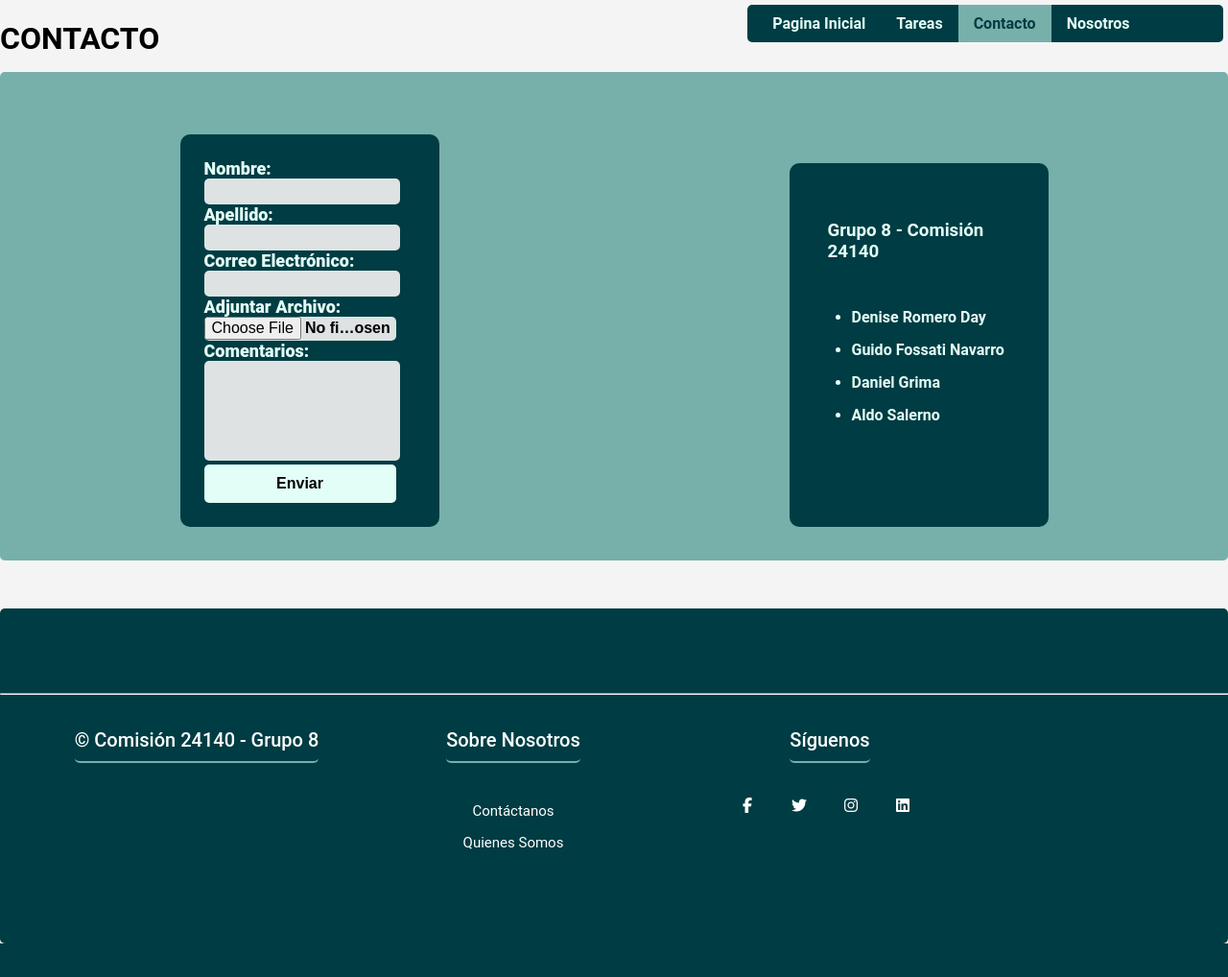
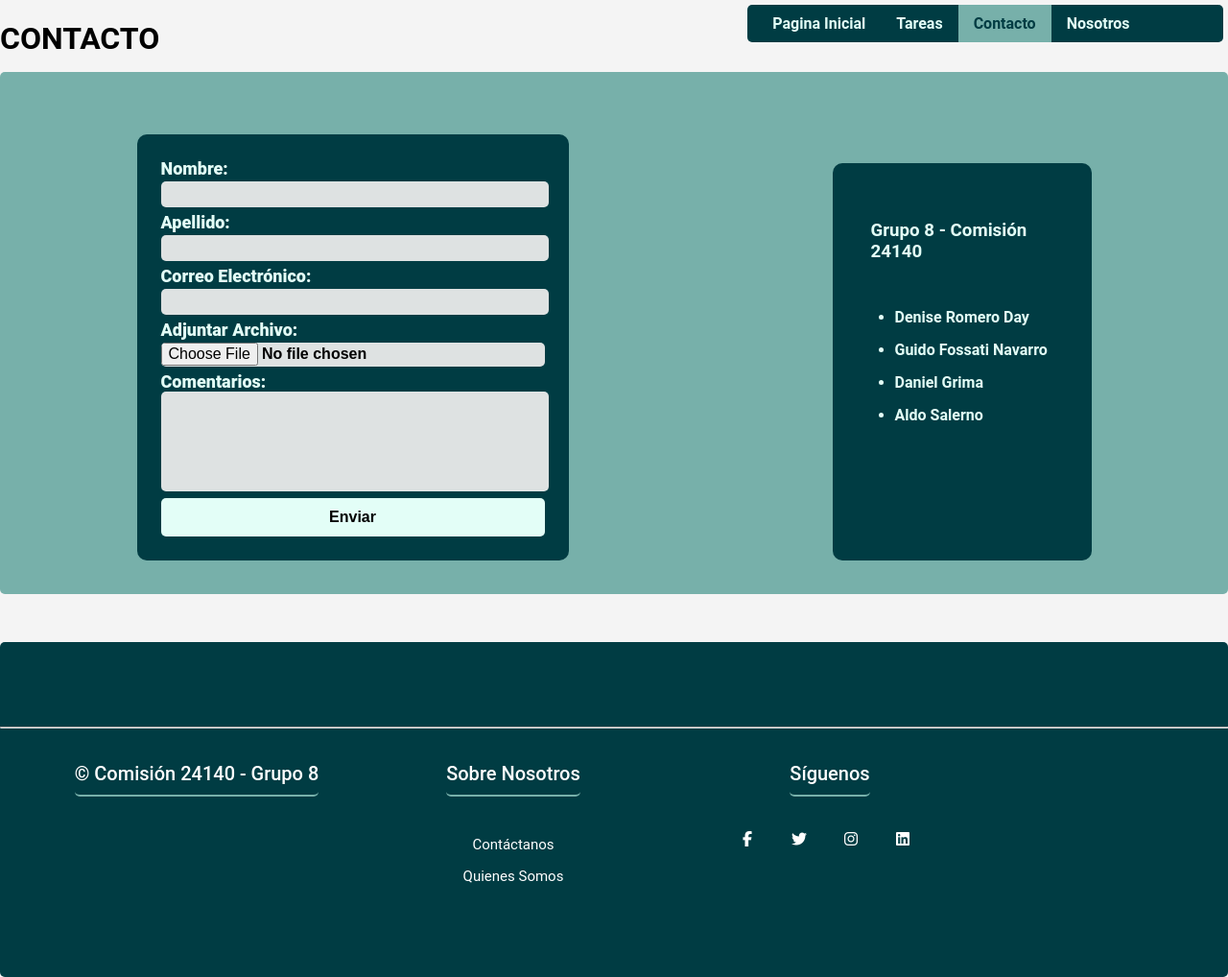
Before and after one commit to aldosalerno/grupo8, a web app: file contacto.html in a window 1280 px wide. Shown: the whole page at 96% size. Before the commit the page ends 983 px from the top, so only its background shows below. Run offline with its HTML, style and script files only (its server is not run), Linux system fonts and the light colour scheme.

Commit message:
Agrando el formulario de contacto

```diff
--- a/styles/styles.css
+++ b/styles/styles.css
@@ -135,7 +135,7 @@ nav {
     form {
         background-color: var(--color-primary);
         padding: 25px;
-        width: 220px;
+        width: 400px;
         border-radius: 10px;
 
         legend {
@@ -150,8 +150,11 @@ nav {
             font-size: large;
             font-weight: 900;
         }
+
         input {
-            width: 200px;
+            margin-top: 3px;
+            margin-bottom: 5px;
+            width: 400px;
             height: 25px;
             border-radius: 5px;
             border: none;
@@ -165,7 +168,8 @@ nav {
         }
 
         button {
-            width: 200px;
+            margin-top: 3px;
+            width: 400px;
             height: 40px;
             border-radius: 5px;
             border: none;
@@ -186,7 +190,7 @@ nav {
             border-color: #FFFFFF;
         }
         textarea {
-            width: 200px;
+            width: 400px;
             height: 100px;
             border-radius: 5px;
             border: none;
```
